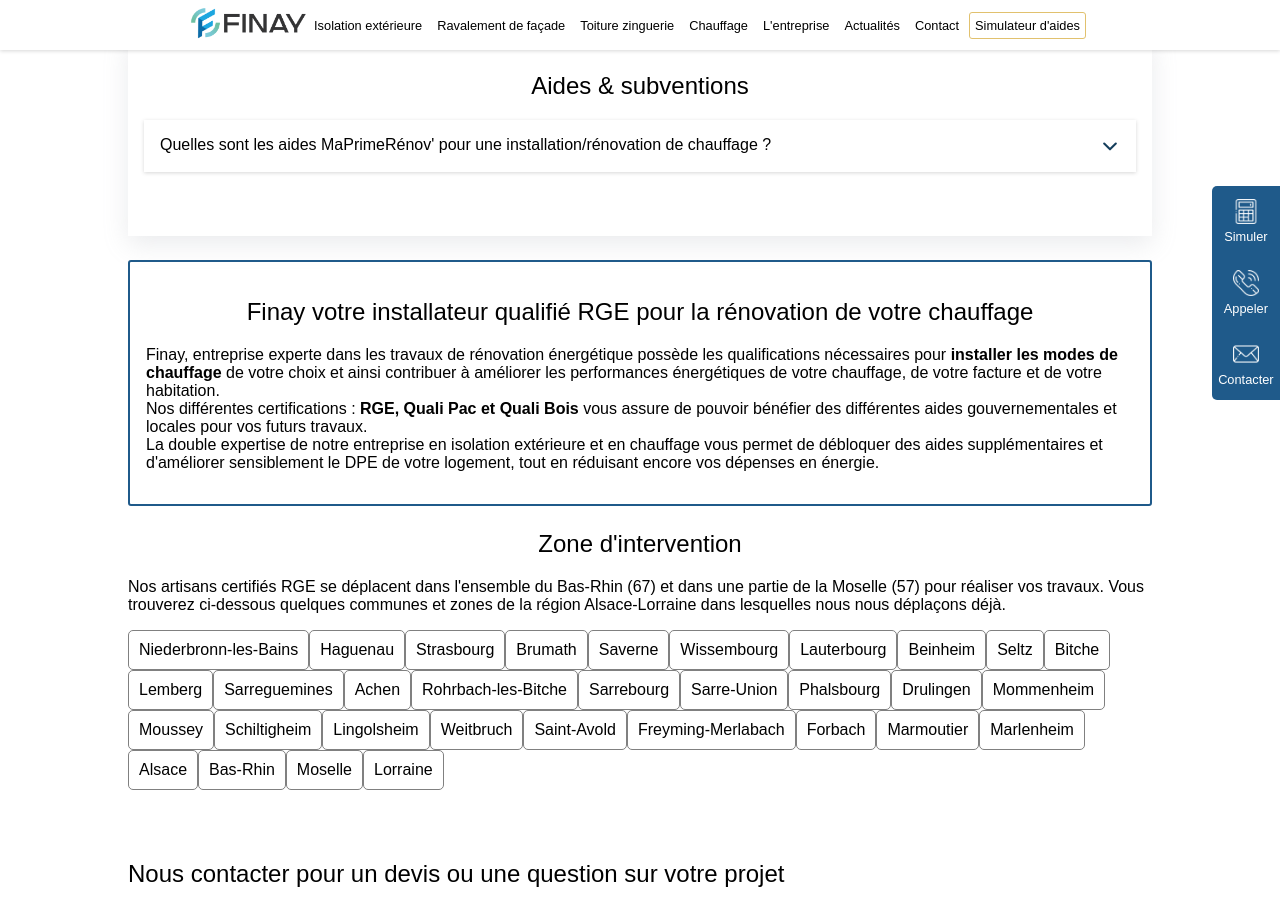
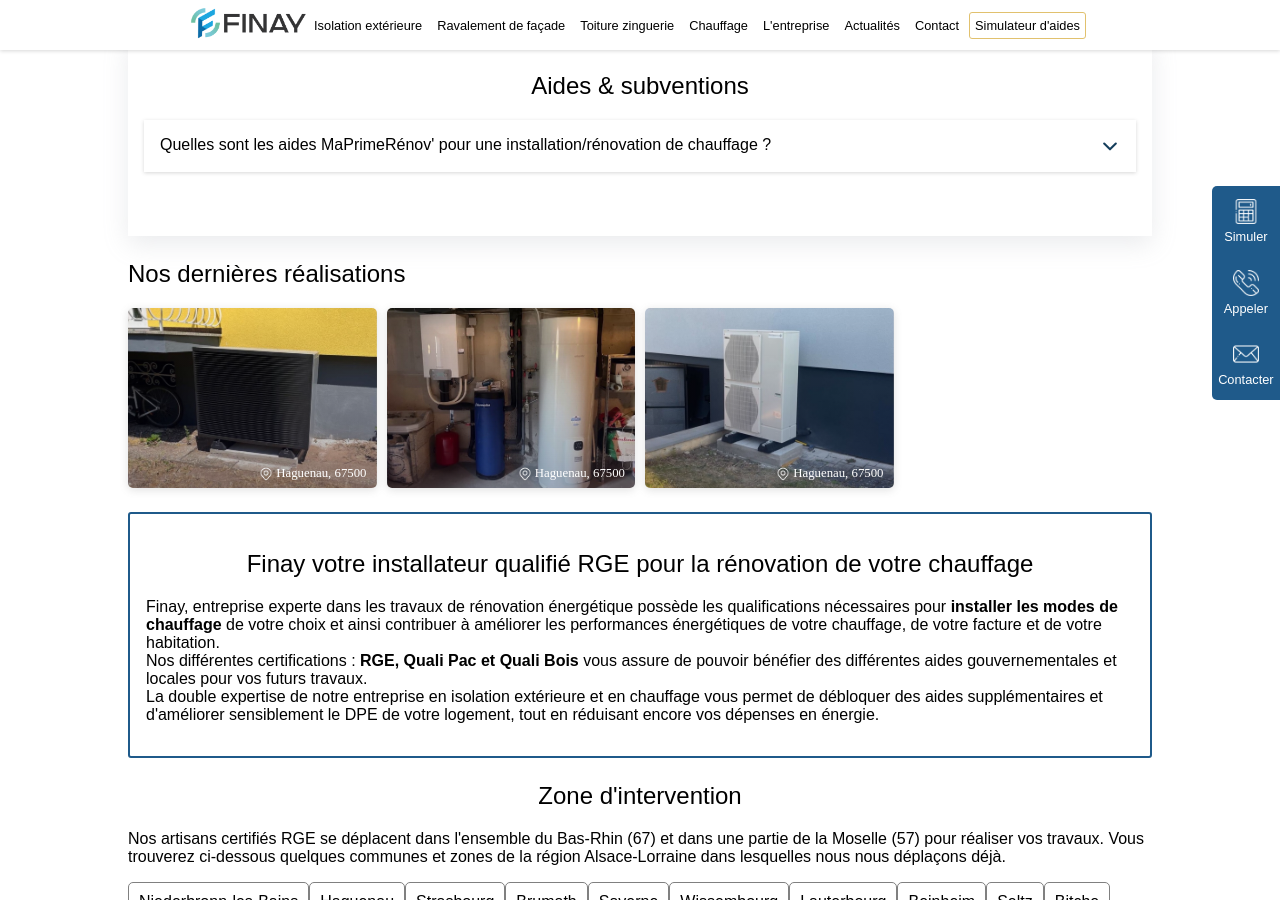
Before and after one commit to ozymedia/finay, a Jekyll site: the page built from chauffage-bis.html, in a window 1280 px wide and 900 px high, scrolled down 2759 px. Built offline with Jekyll 4.4.1, drawn with Linux system fonts in a browser that asks for light colours; nearby versions of some CDN libraries; some web fonts are replaced; a script that is not in the unit is left out.

Commit message:
add chauffage

```diff
--- a/_data/gallerie.yml
+++ b/_data/gallerie.yml
@@ -372,5 +372,5 @@
   ravalement: false
   isolation: true
   toiture: false
-  chauffage: true
+  chauffage: false
   display: true
--- a/chauffage-bis.html
+++ b/chauffage-bis.html
@@ -362,6 +362,20 @@
 
     </section>
 
+<section class="inside ">
+<h2 class="left">Nos dernières réalisations</h2>
+  <ul class="grid four">
+    {% assign display_reals = site.data.gallerie | where: 'display', true %}
+    {% assign filtered_reals = display_reals | where: 'chauffage', true %}
+    {% for real in filtered_reals | limit: 8 %}
+      <li class="item-grid realisation" onclick="closebox()" style="background-image: linear-gradient(0deg, rgba(2,0,36,0.3197872899159664) 0%, rgba(255,255,255,0) 100%),url(../assets/images/realisations/{{real.img}});" data-image="{{real.img}}" data-ville="{{real.ville}}" data-cp="{{real.CP}}">
+        <img src="../assets/images/realisations/{{real.img}}" alt="travaux de chauffage à {{real.ville}}" style="display: none;">
+        <p><img src="../assets/images/icones/map-marker.png" width="10">{{real.ville}}, {{real.CP}}</p>
+      </li>
+    {% endfor %}
+  </ul>
+</section>
+
 
 
 
```
